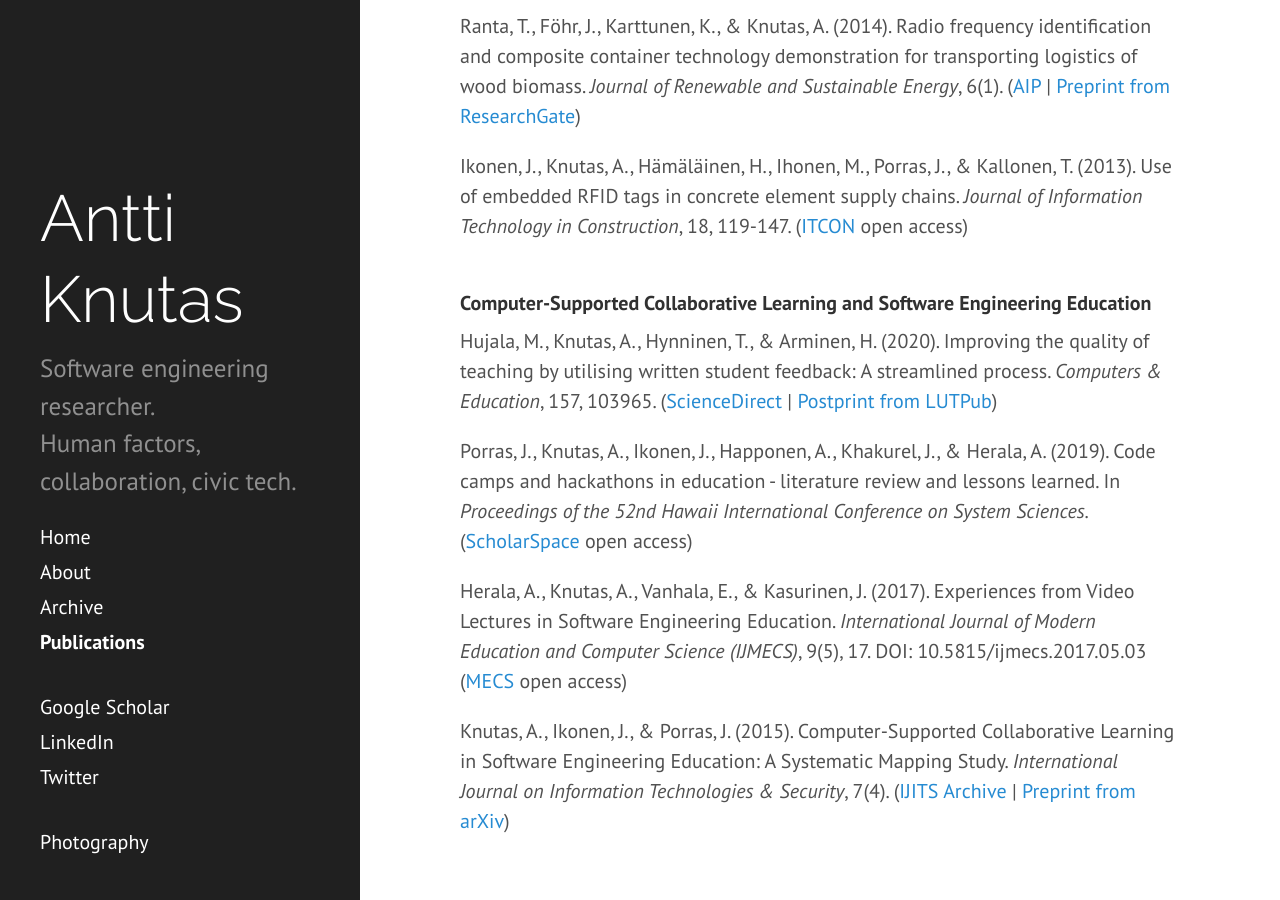
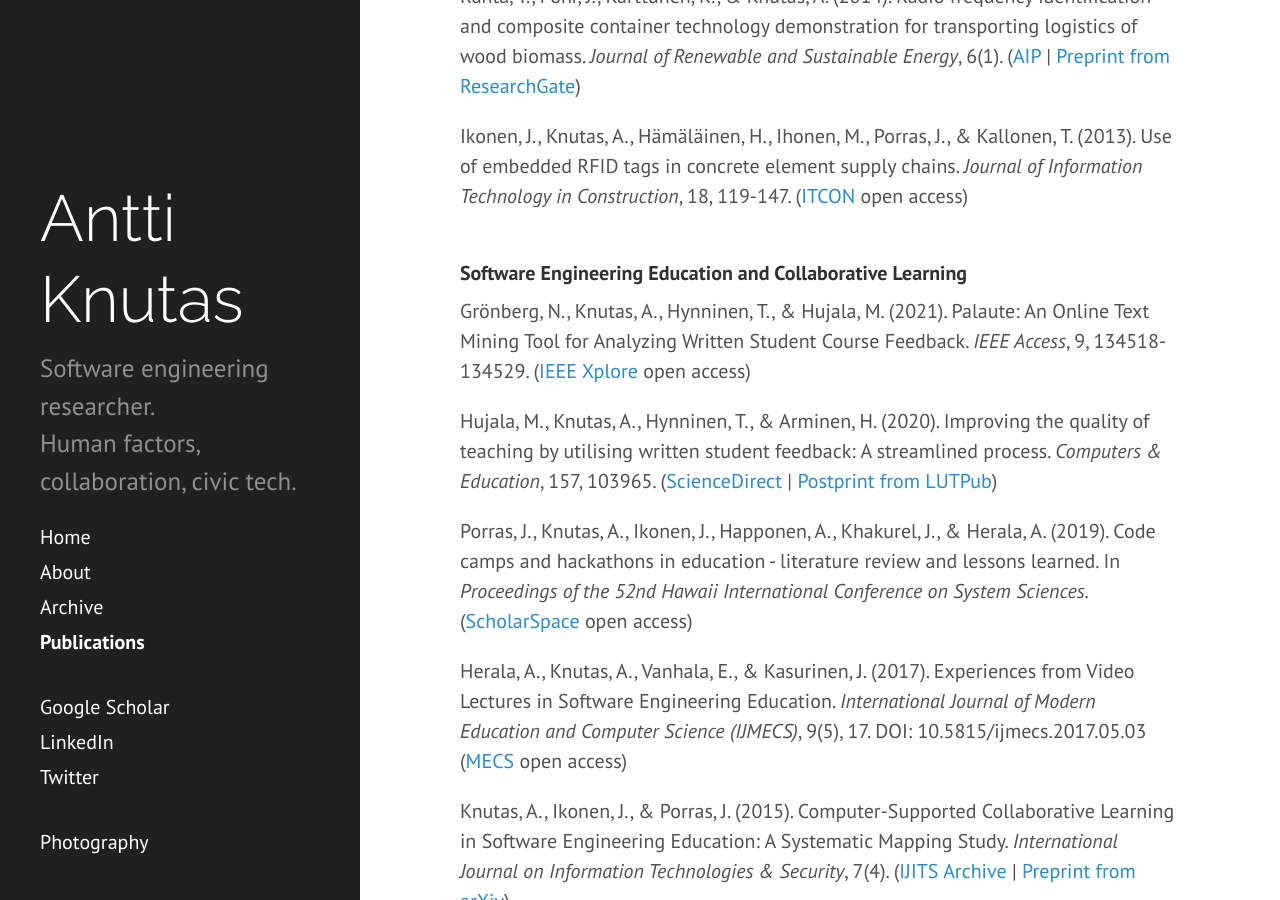
Before and after one commit to aknutas/aknutas.github.io, a Jekyll site: the page built from publications.md, in a window 1280 px wide and 900 px high, scrolled down 2548 px. Built offline with Jekyll 4.4.1, drawn with Linux system fonts in a browser that asks for light colours; some of the changed text lies outside the part shown.

Commit message:
Update publications.md
Updated publications

```diff
--- a/publications.md
+++ b/publications.md
@@ -19,7 +19,7 @@
 
 Knutas, A., & Petersen, A. (2019). The Effect of Civic Knowledge and Attitudes on CS Student Work Preferences. In *Proceedings of the 19th Koli Calling International Conference on Computing Education Research (Koli Calling ’19)*. Association for Computing Machinery, New York, NY, USA, Article 37, 1–2. ([ACM](https://doi.org/10.1145/3364510.3366159) \| [Preprint from arXiv](https://arxiv.org/abs/2001.11810))
 
-Knutas, A., Palacin, V., Maccani, G., & Helfert, M. (2019). Software Engineering in Civic Tech: A Case Study about Code for Ireland. In *Proceedings of the 41st International Conference on Software Engineering*. ([ACM](https://dl.acm.org/doi/10.1109/ICSE-SEIS.2019.14) \| [Preprint from arXiv](https://arxiv.org/abs/1904.04104))
+Knutas, A., Palacin, V., Maccani, G., & Helfert, M. (2019). Software Engineering in Civic Tech: A Case Study about Code for Ireland. In *Proceedings of the 41st International Conference on Software Engineering*. ([IEEE Xplore](https://ieeexplore.ieee.org/document/8797637/) \| [Preprint from arXiv](https://arxiv.org/abs/1904.04104))
 
 Palacin-Silva, M. V., Knutas, A., Ferrario, M. A., Porras, J., Ikonen, J., & Chea, C. (2018). The Role of Gamification in Participatory Environmental Sensing: A Study In the Wild. In *Proceedings of the 2018 CHI Conference on Human Factors in Computing Systems*. ACM. ([ACM](https://doi.org/10.1145/3173574.3173795) \| [Preprint from LUTPub](http://urn.fi/URN:NBN:fi-fe201902185282))
 <br/>
@@ -57,7 +57,9 @@
 <br/>
 <br/>
 
-#### Computer-Supported Collaborative Learning and Software Engineering Education
+#### Software Engineering Education and Collaborative Learning
+Grönberg, N., Knutas, A., Hynninen, T., & Hujala, M. (2021). Palaute: An Online Text Mining Tool for Analyzing Written Student Course Feedback. *IEEE Access*, 9, 134518-134529. ([IEEE Xplore](https://dx.doi.org/10.1109/ACCESS.2021.3116425) open access)
+
 Hujala, M., Knutas, A., Hynninen, T., & Arminen, H. (2020). Improving the quality of teaching by utilising written student feedback: A streamlined process. *Computers & Education*, 157, 103965. ([ScienceDirect](https://doi.org/10.1016/j.compedu.2020.103965) \| [Postprint from LUTPub](https://lutpub.lut.fi/handle/10024/161464))
 
 Porras, J., Knutas, A., Ikonen, J., Happonen, A., Khakurel, J., & Herala, A. (2019). Code camps and hackathons in education - literature review and lessons learned. In *Proceedings of the 52nd Hawaii International Conference on System Sciences*. ([ScholarSpace](http://hdl.handle.net/10125/60213) open access)
```
